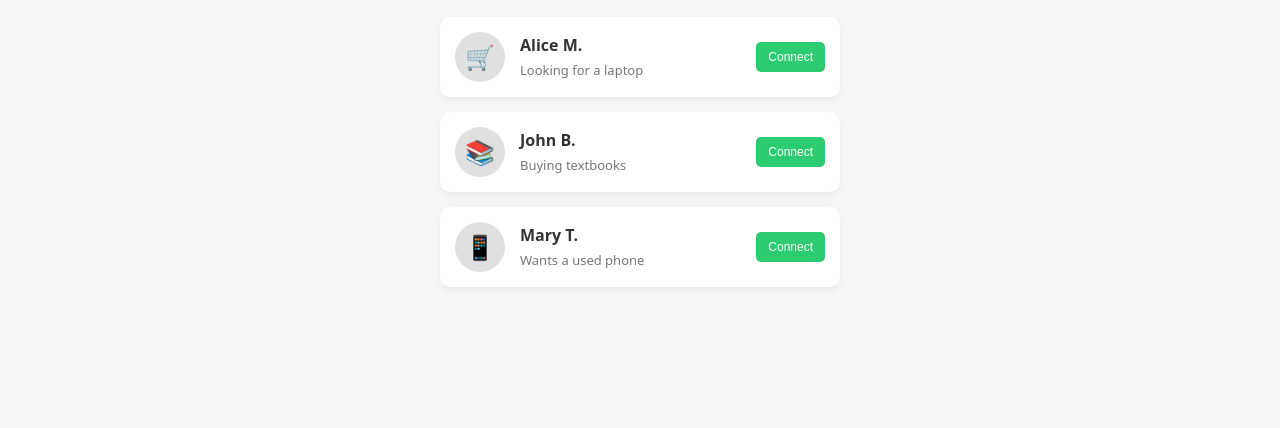
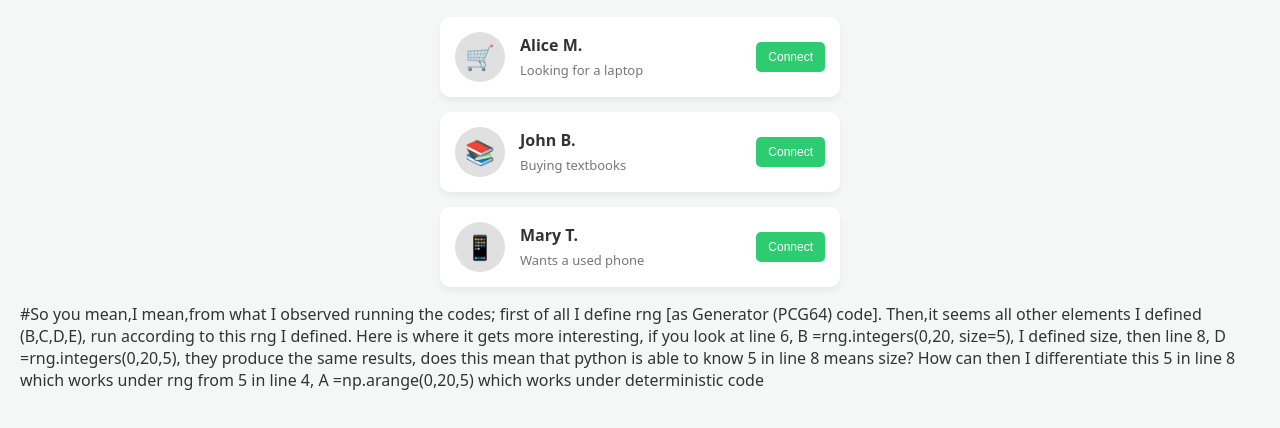
Before and after one commit to vorgmedia/Practice_session, a plain HTML site: page index.html in a window 1280 px wide. Shown: the part 144-572 px from the top of the page. Drawn offline with Linux system fonts and the light colour scheme.

Commit message:
Update index.html

```diff
--- a/index.html
+++ b/index.html
@@ -160,6 +160,6 @@
   // Load buyers by default when page opens
   renderList('buyer');
 </script>
-
+<p> #So you mean,I mean,from what I observed running the codes; first of all I define rng [as Generator (PCG64) code]. Then,it seems all other elements I defined (B,C,D,E), run  according to this rng I defined. Here is where it gets more interesting, if you look at line 6, B =rng.integers(0,20, size=5), I defined size, then line 8, D =rng.integers(0,20,5), they produce the same results, does this mean that python is able to know 5 in line 8 means size? How can then I differentiate this 5 in line 8 which works under rng from 5 in line 4, A =np.arange(0,20,5) which works under deterministic code</p>
 </body>
 </html>
```
